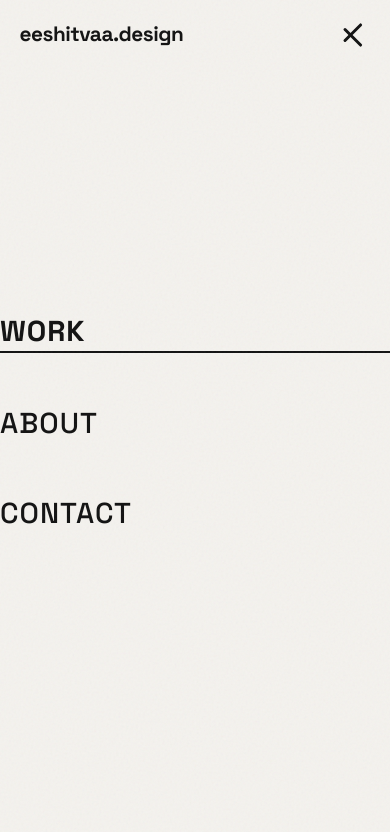
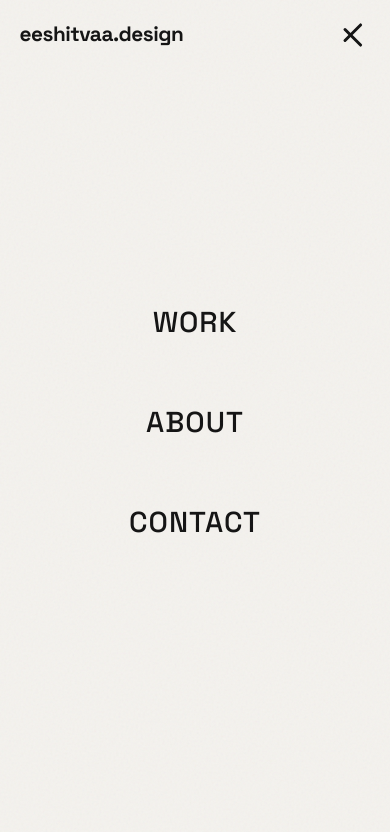
Before and after one commit to eesh1999/portfolio, a plain HTML site: page about.html in a window 390 px wide. Both pictures are taken after a click on the button "Menu". Shown: the top 832 px of the page. Drawn offline with Linux system fonts and the light colour scheme.

Commit message:
Update about.html

```diff
--- a/about.html
+++ b/about.html
@@ -142,9 +142,10 @@
             position: relative;
         }
 
+        /* OVERRIDE: Make 'primary' class look exactly like others */
         .nav-link.primary {
-            font-weight: 800;
-            border-bottom: 2px solid currentColor;
+            font-weight: 500;
+            border-bottom: none;
         }
 
         /* --- 4. HERO SECTION --- */
@@ -375,11 +376,11 @@
                 grid-template-columns: 1fr;
                 padding-top: 140px;
                 gap: 40px;
-                text-align: center; /* Keeps hero items generally centered */
+                text-align: center;
             }
 
             .hero-text {
-                text-align: left; /* NEW: Forces text paragraphs to the left */
+                text-align: left; /* Text aligned left on mobile */
             }
 
             .hero-visual {
@@ -413,11 +414,13 @@
             .nav-links {
                 display: none;
                 flex-direction: column;
-                justify-content: center;
-                align-items: center,
-                gap: 40px;
+                justify-content: center; /* Centers vertically */
+                align-items: center;     /* Centers horizontally */
+                gap: 60px;               /* Space between links */
                 position: fixed;
-                top: 0; left: 0; width: 100%; height: 100vh;
+                top: 0; left: 0;
+                width: 100%;
+                height: 100vh;          /* Full screen height */
                 background-color: var(--bg);
                 z-index: 90;
                 opacity: 0;
@@ -429,7 +432,7 @@
                 opacity: 1;
                 pointer-events: all;
             }
-            .nav-link { font-size: 1.8rem; }
+            .nav-link { font-size: 2rem; }
         }
 
         /* =========================================
@@ -469,6 +472,9 @@
             .footer { padding: 80px 5vw; }
             .footer h2 { font-size: 2.2rem; line-height: 1.2; }
             .mail-link { font-size: 1.2rem; }
+
+            /* Adjust menu link size for very small screens */
+            .nav-link { font-size: 1.8rem; }
         }
 
         /* =========================================
@@ -517,9 +523,10 @@
 
         <!-- LINKS -->
         <div class="nav-links" id="navLinks">
-            <a href="work.html" class="nav-link interactive primary">WORK</a>
-            <a href="about.html" class="nav-link interactive">ABOUT</a>
-            <a href="contact.html" class="nav-link interactive">CONTACT</a>
+            <!-- Removed 'primary' class so it looks like the others -->
+            <a href="#work" class="nav-link interactive">WORK</a>
+            <a href="#about" class="nav-link interactive">ABOUT</a>
+            <a href="#contact" class="nav-link interactive">CONTACT</a>
         </div>
     </nav>
 
@@ -529,7 +536,7 @@
             <div class="hero-visual">
                 <div class="sticker-tag">Available for Snacks!</div>
                 <div class="photo-frame interactive">
-                    <!-- Restored original image path -->
+                    <!-- Original Image Path -->
                     <img src="me.jpeg" alt="Eeshitvaa Portrait">
                 </div>
             </div>
@@ -592,19 +599,19 @@
 
                 <div class="polaroid-pile">
                     <div class="polaroid p1 interactive">
-                        <!-- Restored original image path -->
+                        <!-- Original Image Path -->
                         <img src="book.jpeg" alt="Reading">
                         <div class="polaroid-caption">Escaping Reality</div>
                     </div>
 
                     <div class="polaroid p2 interactive">
-                        <!-- Restored original image path -->
+                        <!-- Original Image Path -->
                         <img src="soup.jpeg" alt="Soup Time">
                         <div class="polaroid-caption">Professional Slurper</div>
                     </div>
 
                     <div class="polaroid p3 interactive">
-                        <!-- Restored original image path -->
+                        <!-- Original Image Path -->
                         <img src="pottery.jpeg" alt="Pottery">
                         <div class="polaroid-caption">Playing in Mud</div>
                     </div>
```
